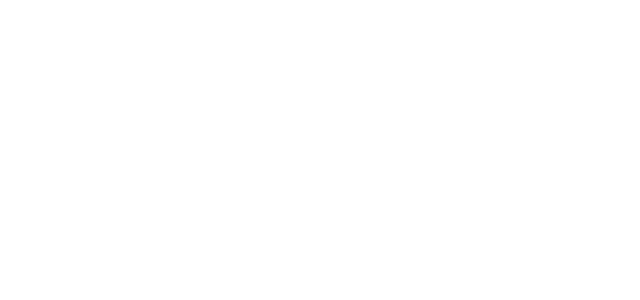
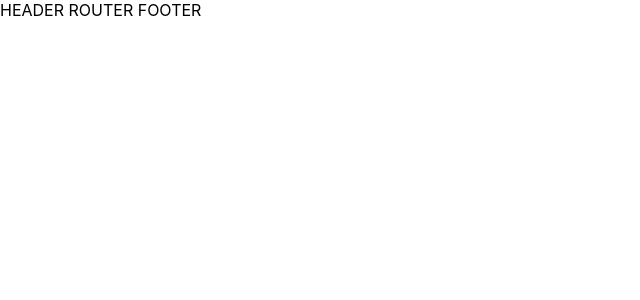
Before and after one commit to bobbySandersJr/portfolio, a React (Create React App) app: page / in a window 1280 px wide. Shown: the top 300 px of the page, without its empty margins (0-640 px from the left). Built offline with nearby package versions, Linux system fonts and the light colour scheme.

Commit message:
added Layout wrapper, logo.png

```diff
--- a/package.json
+++ b/package.json
@@ -5,6 +5,7 @@
   "dependencies": {
     "react": "^16.8.4",
     "react-dom": "^16.8.4",
+    "react-router-dom": "^4.3.1",
     "react-scripts": "2.1.8"
   },
   "scripts": {
--- a/src/App.js
+++ b/src/App.js
@@ -1,13 +1,18 @@
 import React, { Component } from 'react';
-import logo from './logo.svg';
+import { BrowserRouter } from 'react-router-dom';
+
+import Layout from './Components/hoc/Layout/Layout';
+
 import './App.css';
 
 class App extends Component {
   render() {
     return (
-      <div className="App">
-
-      </div>
+      <BrowserRouter>
+        <div className="App">
+          <Layout />
+        </div>
+      </BrowserRouter>
     );
   }
 }
--- /dev/null
+++ b/src/Components/hoc/Layout/Layout.js
@@ -0,0 +1,15 @@
+import React, { Component } from 'react';
+
+class Layout extends Component {
+  render() {
+    return (
+      <div>
+        HEADER
+        ROUTER
+        FOOTER
+      </div>
+    );
+  }
+}
+
+export default Layout;
```
Also changed, not shown: src/Components/hoc/Layout/Layout.css (added), src/assets/logo.png (added), 1 other file (tests, documents, lock files or other folders).
